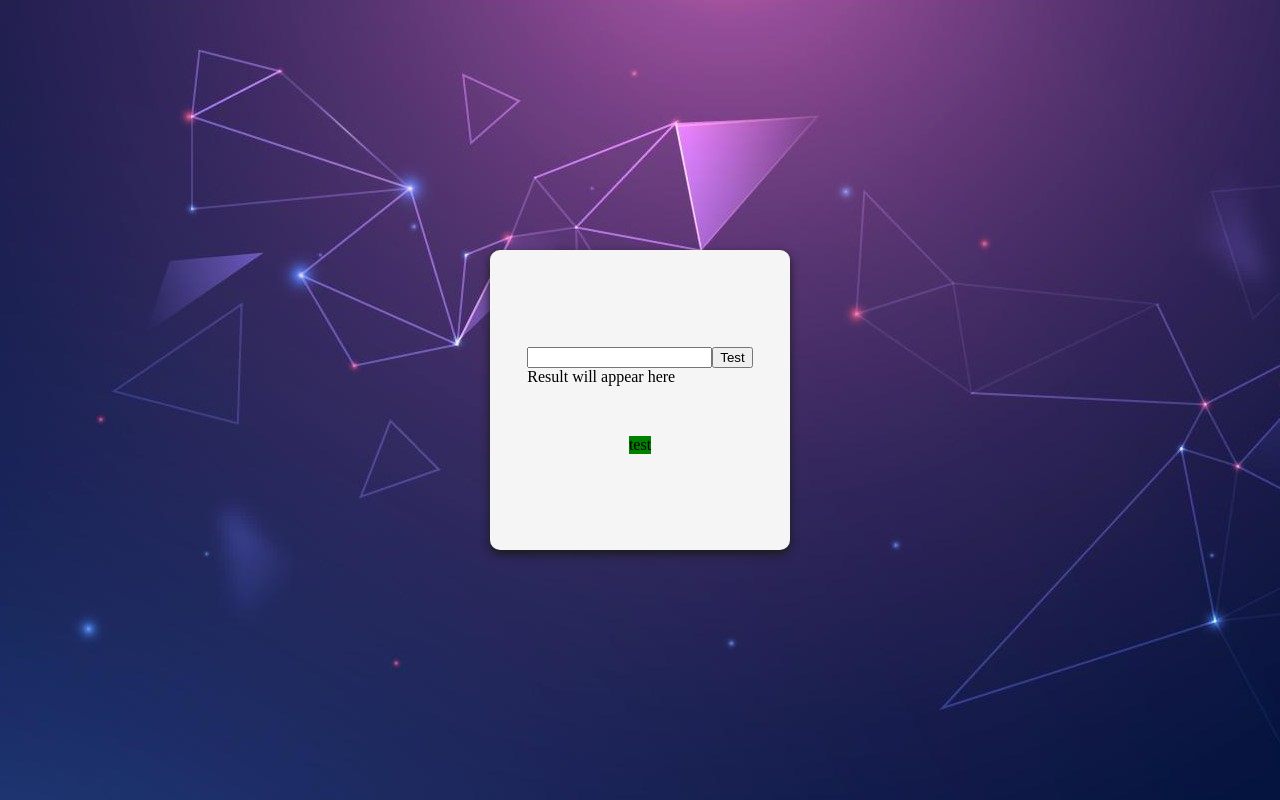
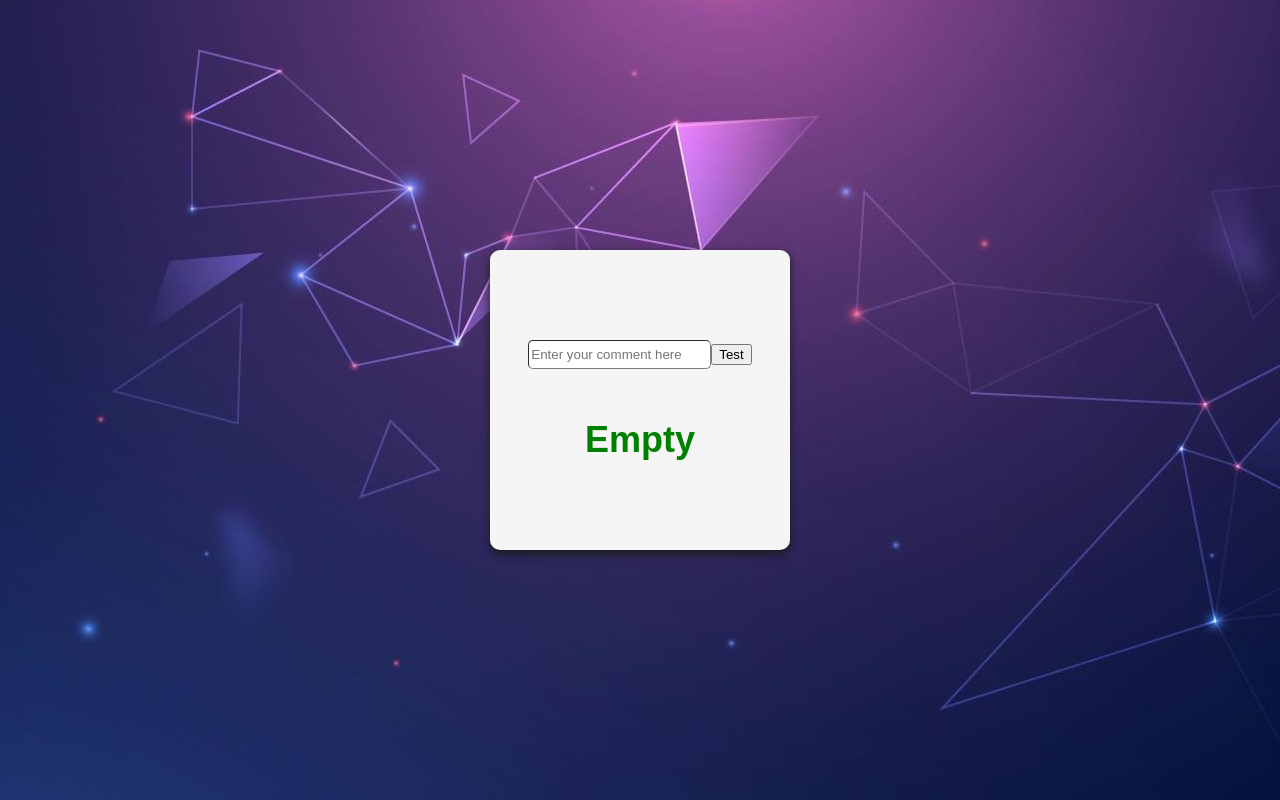
Before and after one commit to Scrappyz/Bad-Comment-Detector, a React (Vite) app in the folder frontend-react/: page / in a window 1280 px wide. Built offline with nearby package versions, Linux system fonts and the light colour scheme.

Commit message:
Added result colors

```diff
--- a/frontend-react/src/App.css
+++ b/frontend-react/src/App.css
@@ -24,9 +24,22 @@ body {
 }
 
 .result {
-  background-color: green;
   display: flex;
   justify-content: center;
   align-items: center;
+  font-family: Arial, Helvetica, sans-serif;
+  font-weight: bold;
+  font-size: 36px;
+}
 
+.input {
+  font-size: 16px;
+  font-family: Arial, Helvetica, sans-serif;
 }
+
+.inputBar {
+  border-radius: 5px;
+  border-color: gray;
+  border-width: 1px;
+  height: 25px;
+}
--- a/frontend-react/src/App.jsx
+++ b/frontend-react/src/App.jsx
@@ -1,6 +1,8 @@
 import React from 'react';
+import {useState} from 'react';
 import axios from 'axios';
 import "./App.css";
+import Result from "./components/Result.jsx";
 
 function App() {
   function getOutputUsingPostRequest() {
@@ -8,7 +10,15 @@ function App() {
       'text': document.getElementById('txt1').value
     }).then(function (response){
       // console.log(response);
-      document.getElementById("result").innerText = response.data["result"];
+      // document.getElementById("result").innerText = response.data["result"];
+      let result = response.data["result"];
+      if(result === "toxic") {
+        setResult("Toxic");
+        setResultColor("red");
+      } else {
+        setResult("Clean");
+        setResultColor("green");
+      }
     });
   }
   function tryGetCategory() {
@@ -20,17 +30,17 @@ function App() {
     }
   }
 
+  const [result, setResult] = useState("Empty");
+  const [resultColor, setResultColor] = useState();
+
   return (
     <div className='frame'>
       <div className='form'>
-        <div>
-          <input type='text' id='txt1' onKeyDown={tryGetCategoryKeyDown}/>
+        <div className='input'>
+          <input className='inputBar' placeholder='Enter your comment here' type='text' id='txt1' onKeyDown={tryGetCategoryKeyDown}/>
           <input type="button" id='btn1' value='Test' onClick={tryGetCategory} />
-          <div id='result'> Result will appear here </div>
         </div>
-        <div className='result'>
-          test
-        </div>
+        <Result text={result} textColor={resultColor} />
       </div>
     </div>
   )
--- /dev/null
+++ b/frontend-react/src/components/Result.jsx
@@ -0,0 +1,33 @@
+import React from "react";
+import PropTypes from "prop-types";
+
+function Result(props) {
+
+    const style = {
+        display: "flex",
+        justifyContent: "center",
+        alignItems: "center",
+        fontFamily: "Arial, Helvetica, sans-serif",
+        fontWeight: "bold",
+        fontSize: "36px",
+        color: props.textColor
+    }
+
+    return (
+        <div style={style}>
+          {props.text}
+        </div>
+    )
+}
+
+Result.PropTypes = {
+    text: PropTypes.string,
+    textColor: PropTypes.string
+}
+
+Result.defaultProps = {
+    text: null,
+    textColor: "green"
+}
+
+export default Result;
```
